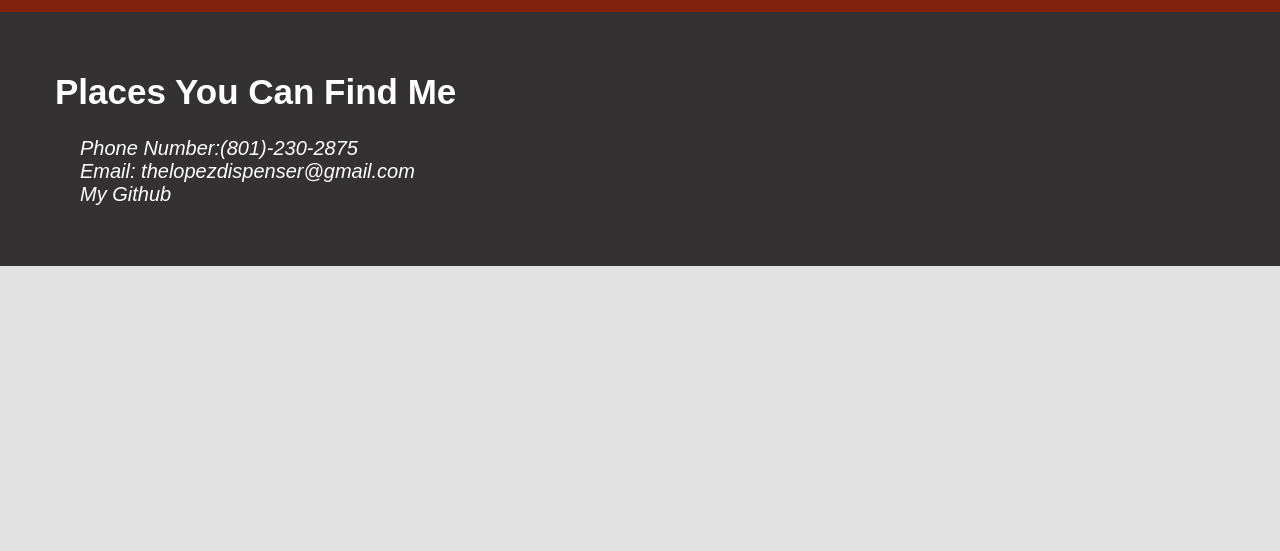
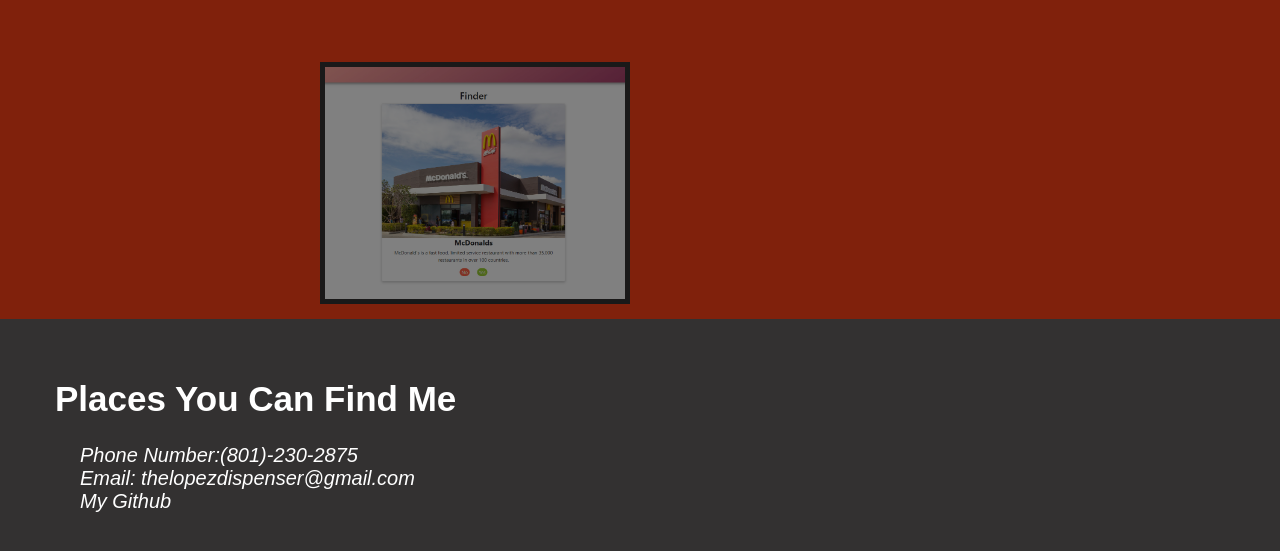
Before and after one commit to Chris-L985/Professional-Portfolio, a plain HTML site: page index.html in a window 1280 px wide. Shown: the part 1311-1862 px from the top of the page. Before the commit the page ends 1577 px from the top, so only its background shows below. Drawn offline with Linux system fonts and the light colour scheme.

Commit message:
added fooder to site

```diff
--- a/index.html
+++ b/index.html
@@ -57,6 +57,14 @@
             </div>
         </div>
     </section>
+
+    <section class="portfolio">
+        <div class="horiseon">
+            <div>
+                <a href="https://powerful-crag-64537.herokuapp.com/" target=".blank"><img src="../Professional-Portfolio/assets/images/fooder-pic.jpg" alt="Screenshot of my fooder application"></a>
+            </div>
+        </div>
+    </section>
     <!--- end portfolio page -->
 
     <!-- footer section -->
```
Also changed, not shown: assets/images/fooder-pic.jpg (added).
